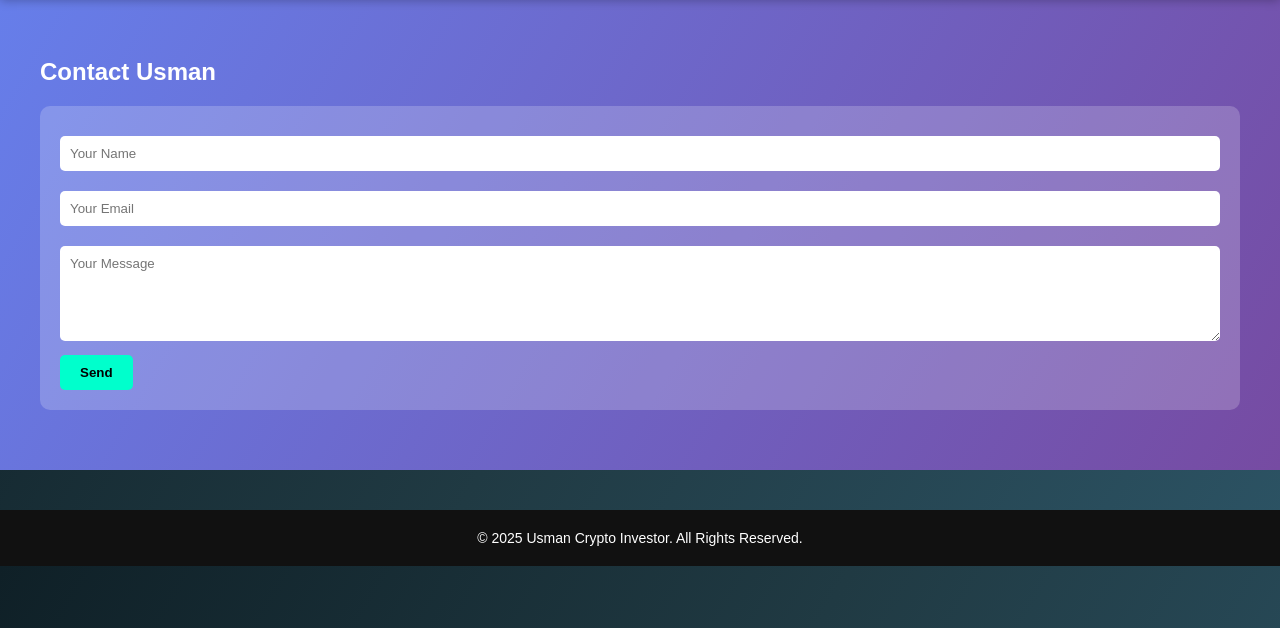
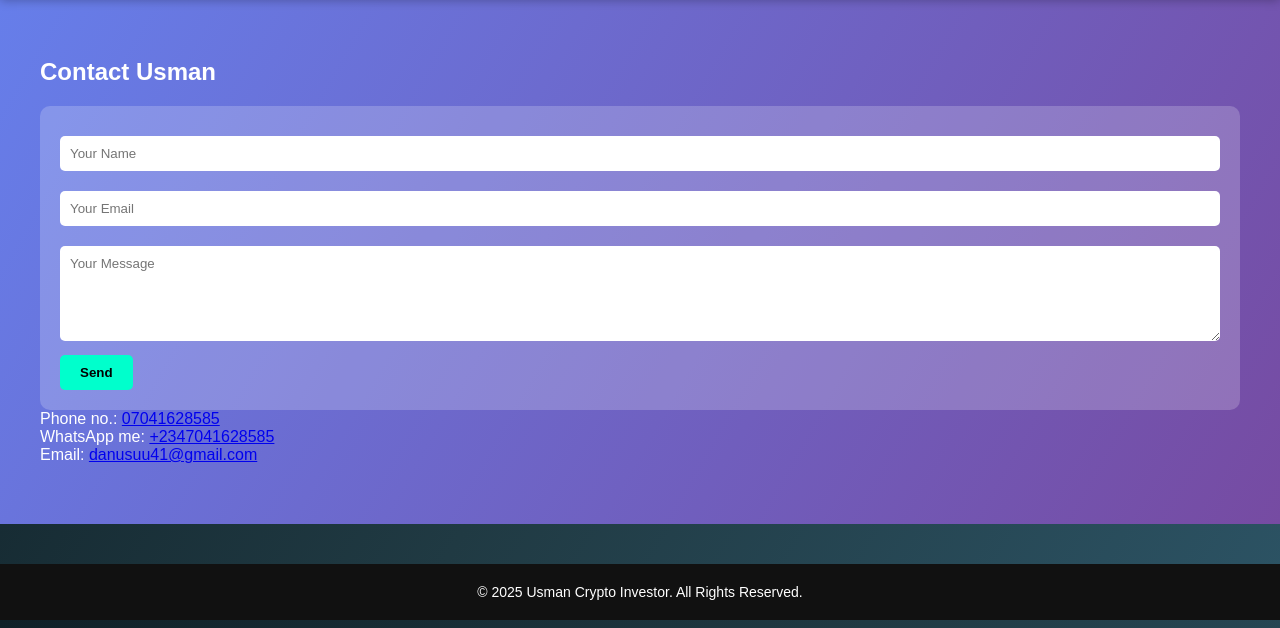
Before and after one commit to danusue/Portfolio, a plain HTML site: page contact.html in a window 1280 px wide. Shown: the part 172-800 px from the top of the page. Drawn offline with Linux system fonts and the light colour scheme.

Commit message:
Update contact.html

```diff
--- a/contact.html
+++ b/contact.html
@@ -26,6 +26,12 @@
       <textarea name="message" rows="5" placeholder="Your Message"></textarea>
       <button type="submit">Send</button>
     </form>
+
+    <div id="social_links">
+      <p>Phone no.: <a href="tel: +2347041628585">07041628585</a></p>
+    <p>WhatsApp me: <a href="https://wa.me/2347041628585/" target="_blank">+2347041628585</a></p>
+    <p>Email: <a href="mailto: danusuu41@gmail.com">danusuu41@gmail.com</a></p>
+    </div>
   </section>
 
   <footer>
```
